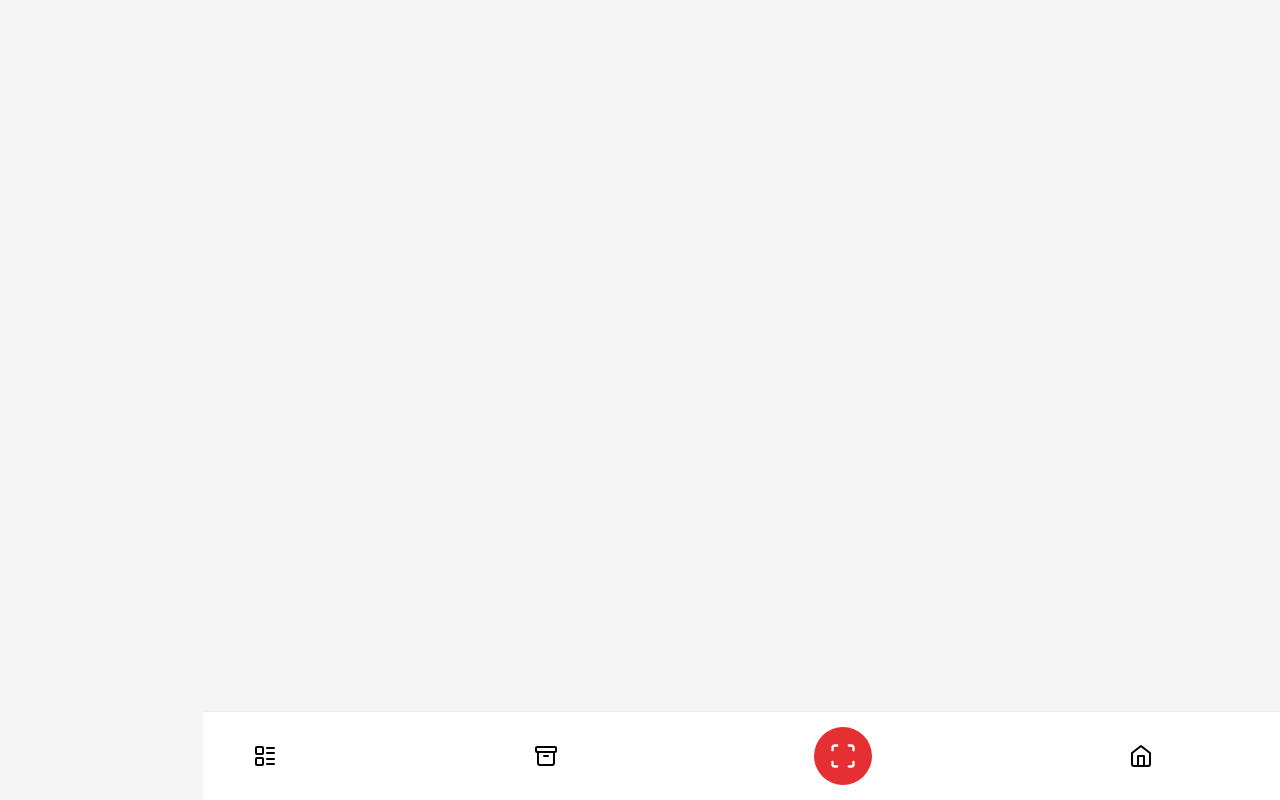
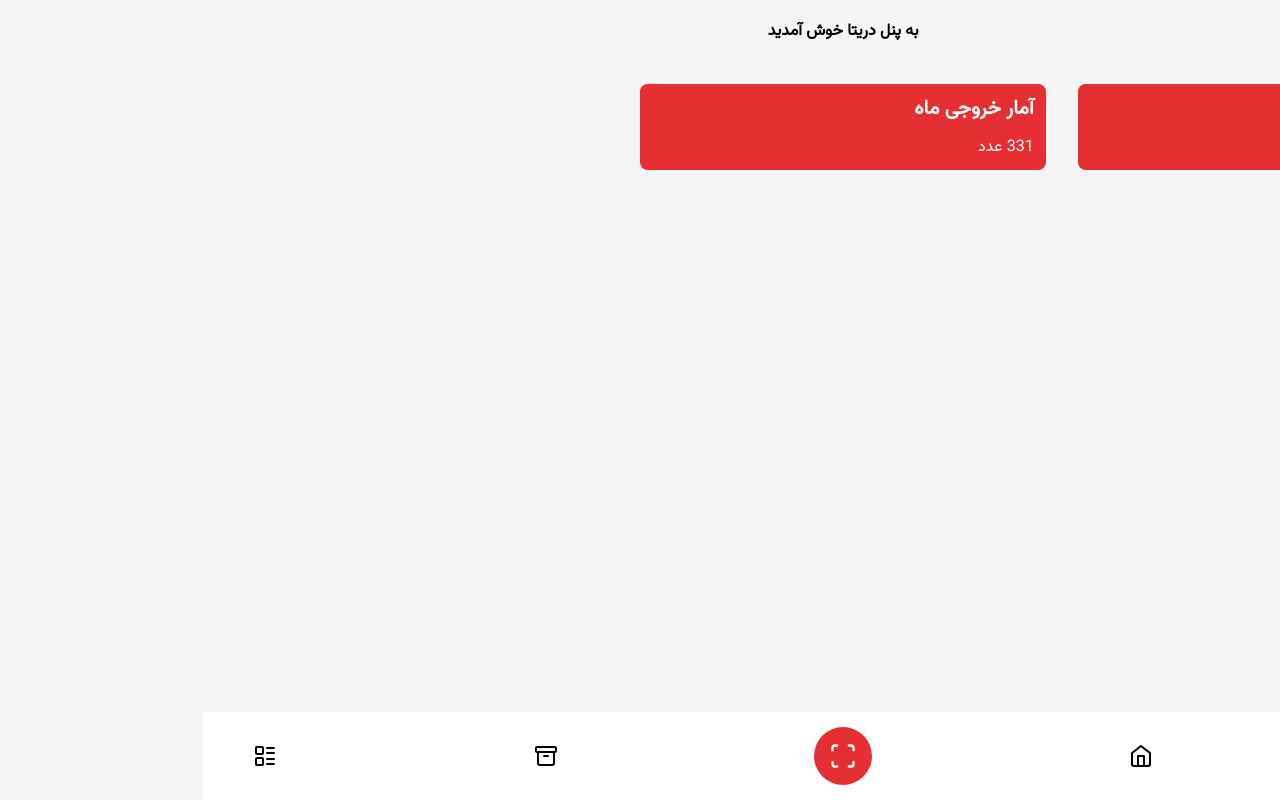
Before and after one commit to wearepraza/doorita-wms-frontend, a Next.js app: page /dashboard/admin in a window 1280 px wide. Built offline with nearby package versions, Linux system fonts and the light colour scheme.

Commit message:
Index of Admin's dashboard CREATED:

```diff
--- a/app/dashboard/admin/page.jsx
+++ b/app/dashboard/admin/page.jsx
@@ -1,13 +1,20 @@
 // styles
 import styles from '@/public/styles/dashboard.module.scss'
 
-// components
-import Navigation from '@/components/layout/navigation/Navigation'
-
 export default function Dashboard () {
     return (
-        <div>
-            <Navigation />
+        <div className="flex flex-col gap-y-10 px-2 md:px-0">
+            <h1 className='text-center font-bold'>به پنل دریتا خوش آمدید</h1>
+            <div className='grid grid-flow-row-dense grid-cols-1 sm:grid-cols-2 lg:grid-cols-3 gap-x-8 gap-y-6'>
+                <div className={styles.cardContainer}>
+                    <h3>آمار ورودی ماه</h3>
+                    <span>331 عدد</span>
+                </div>
+                <div className={styles.cardContainer}>
+                    <h3>آمار خروجی ماه</h3>
+                    <span>331 عدد</span>
+                </div>
+            </div>
         </div>
     )
 }
--- a/public/styles/dashboard.module.scss
+++ b/public/styles/dashboard.module.scss
@@ -46,3 +46,18 @@
       transition: background-color 0.3s;
     }
 }
+
+.cardContainer {
+  background-color: $primaryColor;
+  padding: 10px 12px;
+  border-radius: $childRadius;
+  color: white;
+  display: flex;
+  flex-direction: column;
+  gap: 12px;
+
+  h3 {
+    font-weight: bold;
+    font-size: 20px;
+  }
+}
```
